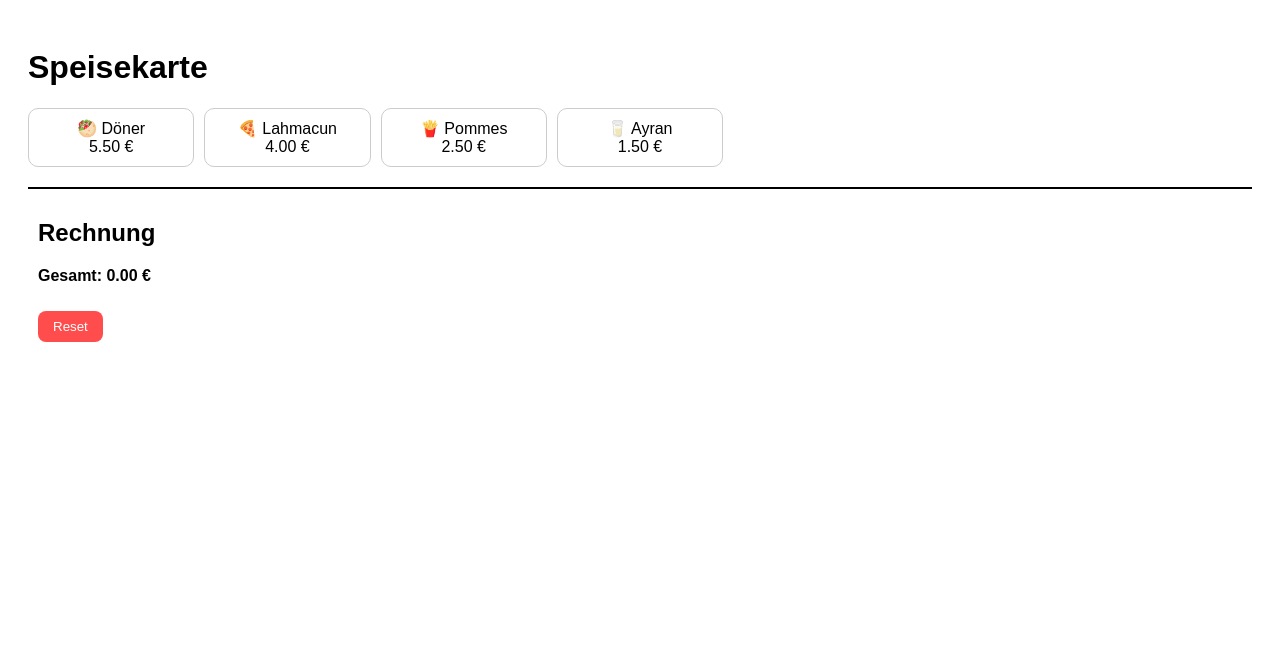
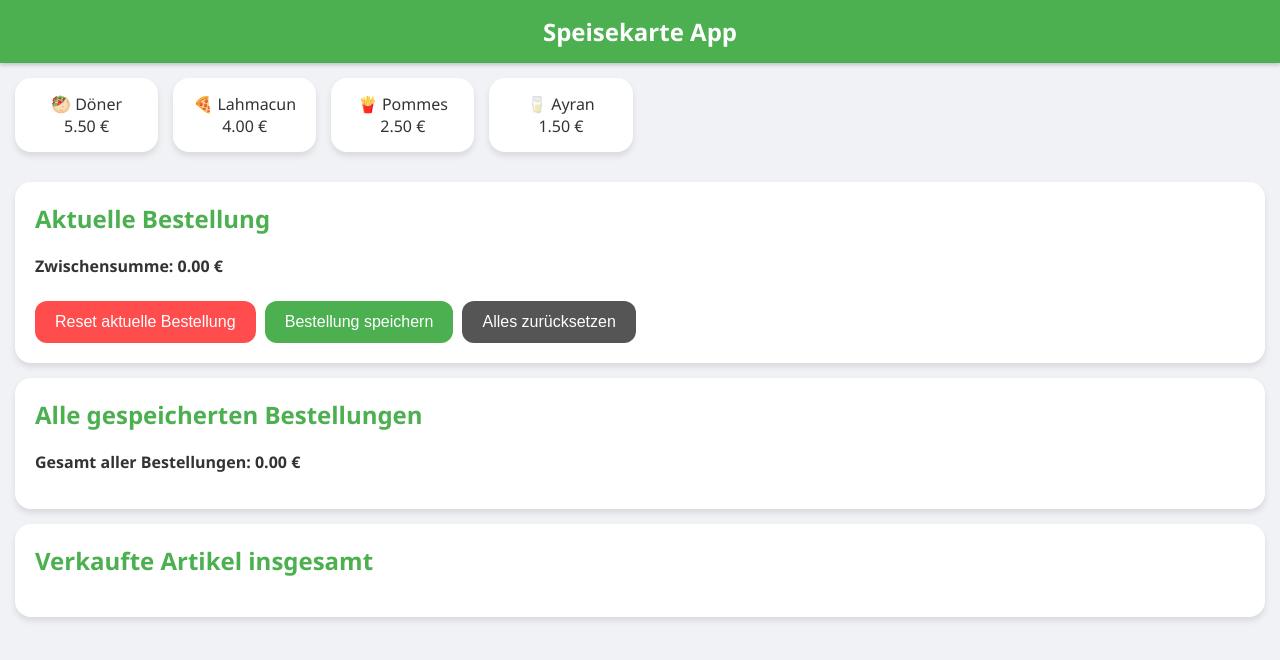
Before and after one commit to Jocrow120/Speisekarte, a plain HTML site: page index.html in a window 1280 px wide. Drawn offline with Linux system fonts and the light colour scheme.

Commit message:
Update index.html

```diff
--- a/index.html
+++ b/index.html
@@ -1,21 +1,97 @@
 <!DOCTYPE html>
-<html lang="de">
-<head>
-  <meta charset="UTF-8">
-  <title>Speisekarte</title>
+<!-- saved from url=(0052)file:///C:/Users/User/Desktop/Speisekarte/index.html -->
+<html lang="de"><head><meta http-equiv="Content-Type" content="text/html; charset=UTF-8">
+
+<title>Speisekarte App</title>
 <style>
-    body { font-family: Arial, sans-serif; padding: 20px; }
-    .menu { display: grid; grid-template-columns: repeat(auto-fill, minmax(150px, 1fr)); gap: 10px; }
-    .item { border: 1px solid #ccc; padding: 10px; border-radius: 10px; text-align: center; cursor: pointer; }
-    .item:hover { background: #f5f5f5; }
-    #rechnung { margin-top: 20px; padding: 10px; border-top: 2px solid #000; }
-    #reset { margin-top: 10px; padding: 8px 15px; background: #ff4d4d; color: white; border: none; border-radius: 8px; cursor: pointer; }
+  body {
+    margin: 0;
+    font-family: 'Segoe UI', Tahoma, Geneva, Verdana, sans-serif;
+    background: #f0f2f5;
+    color: #333;
+  }
+
+  /* Header wie App */
+  header {
+    background: #4CAF50;
+    color: white;
+    text-align: center;
+    padding: 15px 0;
+    font-size: 24px;
+    font-weight: bold;
+    box-shadow: 0 2px 4px rgba(0,0,0,0.2);
+    position: sticky;
+    top: 0;
+    z-index: 100;
+  }
+
+  .menu {
+    display: grid;
+    grid-template-columns: repeat(auto-fill, minmax(140px, 1fr));
+    gap: 15px;
+    padding: 15px;
+  }
+
+  .item {
+    background: white;
+    border-radius: 16px;
+    padding: 15px;
+    text-align: center;
+    cursor: pointer;
+    box-shadow: 0 4px 6px rgba(0,0,0,0.1);
+    transition: transform 0.2s, box-shadow 0.2s;
+  }
+
+  .item:hover {
+    transform: translateY(-5px);
+    box-shadow: 0 8px 12px rgba(0,0,0,0.2);
+  }
+
+  .section {
+    background: white;
+    margin: 15px;
+    padding: 20px;
+    border-radius: 16px;
+    box-shadow: 0 4px 6px rgba(0,0,0,0.1);
+  }
+
+  .section h2 {
+    margin-top: 0;
+    color: #4CAF50;
+  }
+
+  ul {
+    list-style: none;
+    padding-left: 0;
+  }
+
+  button {
+    padding: 12px 20px;
+    margin: 8px 5px 0 0;
+    border: none;
+    border-radius: 12px;
+    font-size: 16px;
+    cursor: pointer;
+    color: white;
+    transition: 0.2s;
+  }
+
+  #reset { background: #ff4d4d; }
   #reset:hover { background: #cc0000; }
+  #speichern { background: #4CAF50; }
+  #speichern:hover { background: #45a049; }
+  #allesReset { background: #555; }
+  #allesReset:hover { background: #333; }
+
+  @media(max-width: 600px){
+    .menu { grid-template-columns: repeat(auto-fill, minmax(120px, 1fr)); }
+    button { width: 100%; margin-top: 10px; }
+  }
 </style>
 </head>
 <body>
 
-<h1>Speisekarte</h1>
+<header>Speisekarte App</header>
 
 <div class="menu">
   <div class="item" data-name="Döner" data-price="5.50">🥙 Döner<br>5.50 €</div>
@@ -24,11 +100,24 @@
   <div class="item" data-name="Ayran" data-price="1.50">🥛 Ayran<br>1.50 €</div>
 </div>
 
-<div id="rechnung">
-  <h2>Rechnung</h2>
+<div class="section" id="rechnung">
+  <h2>Aktuelle Bestellung</h2>
   <ul id="liste"></ul>
-  <p><strong>Gesamt: <span id="gesamt">0.00</span> €</strong></p>
-  <button id="reset">Reset</button>
+  <p><strong>Zwischensumme: <span id="gesamt">0.00</span> €</strong></p>
+  <button id="reset">Reset aktuelle Bestellung</button>
+  <button id="speichern">Bestellung speichern</button>
+  <button id="allesReset">Alles zurücksetzen</button>
+</div>
+
+<div class="section" id="gesamtbereich">
+  <h2>Alle gespeicherten Bestellungen</h2>
+  <ul id="alleBestellungen"></ul>
+  <p><strong>Gesamt aller Bestellungen: <span id="gesamtAller">0.00</span> €</strong></p>
+</div>
+
+<div class="section" id="verkauf">
+  <h2>Verkaufte Artikel insgesamt</h2>
+  <ul id="artikelAnzahl"></ul>
 </div>
 
 <script>
@@ -36,30 +125,97 @@
 const liste = document.getElementById('liste');
 const gesamtFeld = document.getElementById('gesamt');
 const resetBtn = document.getElementById('reset');
-  let gesamt = 0;
+const speichernBtn = document.getElementById('speichern');
+const allesResetBtn = document.getElementById('allesReset');
+const alleBestellungenListe = document.getElementById('alleBestellungen');
+const gesamtAllerFeld = document.getElementById('gesamtAller');
+const artikelAnzahlListe = document.getElementById('artikelAnzahl');
 
-  // Klick auf ein Gericht
+let aktuelleBestellung = [];
+let alleBestellungen = JSON.parse(localStorage.getItem('alleBestellungen')) || [];
+
+function updateRechnung() {
+  liste.innerHTML = '';
+  let summe = 0;
+  aktuelleBestellung.forEach(b => {
+    const li = document.createElement('li');
+    li.textContent = `${b.name} - ${b.preis.toFixed(2)} €`;
+    liste.appendChild(li);
+    summe += b.preis;
+  });
+  gesamtFeld.textContent = summe.toFixed(2);
+}
+
+function updateAlleBestellungen() {
+  alleBestellungenListe.innerHTML = '';
+  let summeAller = 0;
+  alleBestellungen.forEach((best, index) => {
+    const li = document.createElement('li');
+    li.textContent = `Bestellung ${index+1}: `;
+    li.textContent += best.map(b => `${b.name} - ${b.preis.toFixed(2)} €`).join(', ');
+    alleBestellungenListe.appendChild(li);
+    summeAller += best.reduce((a,b)=>a+b.preis,0);
+  });
+  gesamtAllerFeld.textContent = summeAller.toFixed(2);
+  updateArtikelAnzahl();
+}
+
+function updateArtikelAnzahl() {
+  const artikelCount = {};
+  alleBestellungen.forEach(best => {
+    best.forEach(b => {
+      artikelCount[b.name] = (artikelCount[b.name] || 0) + 1;
+    });
+  });
+  artikelAnzahlListe.innerHTML = '';
+  for(const [name, count] of Object.entries(artikelCount)) {
+    const li = document.createElement('li');
+    li.textContent = `${name}: ${count}`;
+    artikelAnzahlListe.appendChild(li);
+  }
+}
+
 items.forEach(item => {
   item.addEventListener('click', () => {
     const name = item.dataset.name;
     const preis = parseFloat(item.dataset.price);
-
-      const li = document.createElement('li');
-      li.textContent = `${name} - ${preis.toFixed(2)} €`;
-      liste.appendChild(li);
-
-      gesamt += preis;
-      gesamtFeld.textContent = gesamt.toFixed(2);
+    aktuelleBestellung.push({name, preis});
+    updateRechnung();
   });
 });
 
-  // Reset-Button
 resetBtn.addEventListener('click', () => {
-    liste.innerHTML = '';       // Liste leeren
-    gesamt = 0;                 // Preis zurücksetzen
-    gesamtFeld.textContent = '0.00';
+  aktuelleBestellung = [];
+  updateRechnung();
+});
+
+speichernBtn.addEventListener('click', () => {
+  if(aktuelleBestellung.length === 0){
+    alert("Keine Artikel in der Bestellung!");
+    return;
+  }
+  alleBestellungen.push([...aktuelleBestellung]);
+  localStorage.setItem('alleBestellungen', JSON.stringify(alleBestellungen));
+  aktuelleBestellung = [];
+  updateRechnung();
+  updateAlleBestellungen();
+});
+
+allesResetBtn.addEventListener('click', () => {
+  if(confirm("Wirklich alles zurücksetzen?")) {
+    aktuelleBestellung = [];
+    alleBestellungen = [];
+    localStorage.removeItem('alleBestellungen');
+    updateRechnung();
+    updateAlleBestellungen();
+  }
+});
+
+window.addEventListener('load', () => {
+  updateAlleBestellungen();
 });
 </script>
 
-</body>
-</html>
+
+
+</body></html>
```
Lines whose indentation alone changed are shown as unchanged.
